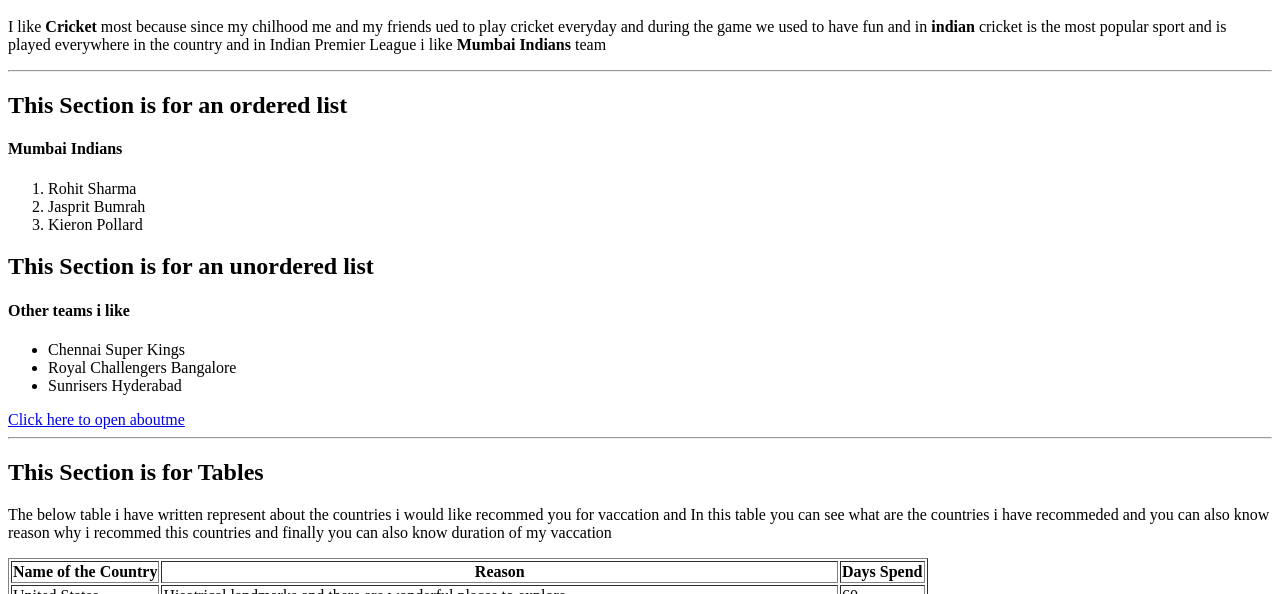
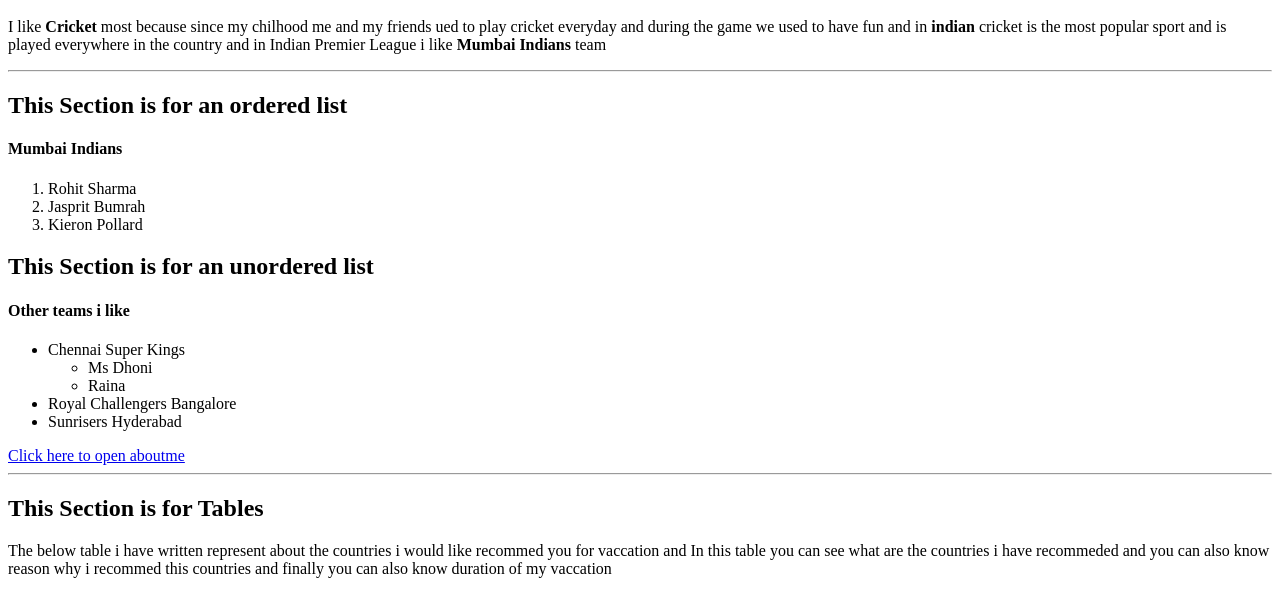
Before and after one commit to 44-563-Web-Apps-S23/44563-webapps-assignment-3-SaiBalaji2001, a plain HTML site: page index.html in a window 1280 px wide. Shown: the part 127-721 px from the top of the page. Drawn offline with Linux system fonts and the light colour scheme.

Commit message:
added nested

```diff
--- a/index.html
+++ b/index.html
@@ -21,6 +21,10 @@
         <h4>Other teams i like</h4>
         <ul>
             <li>Chennai Super Kings</li>
+            <ul>
+                <li> Ms Dhoni</li>
+                <li> Raina </li>
+            </ul>
             <li>Royal Challengers Bangalore</li>
             <li>Sunrisers Hyderabad</li>
         </ul>
```
